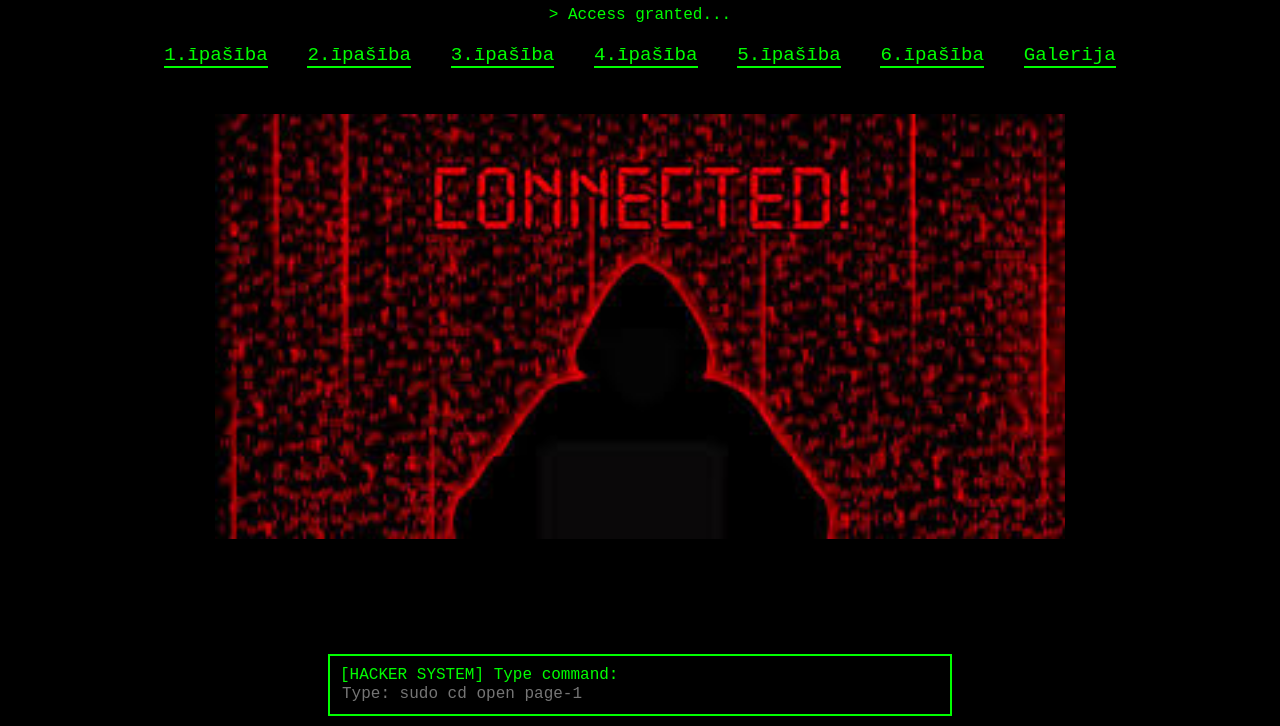
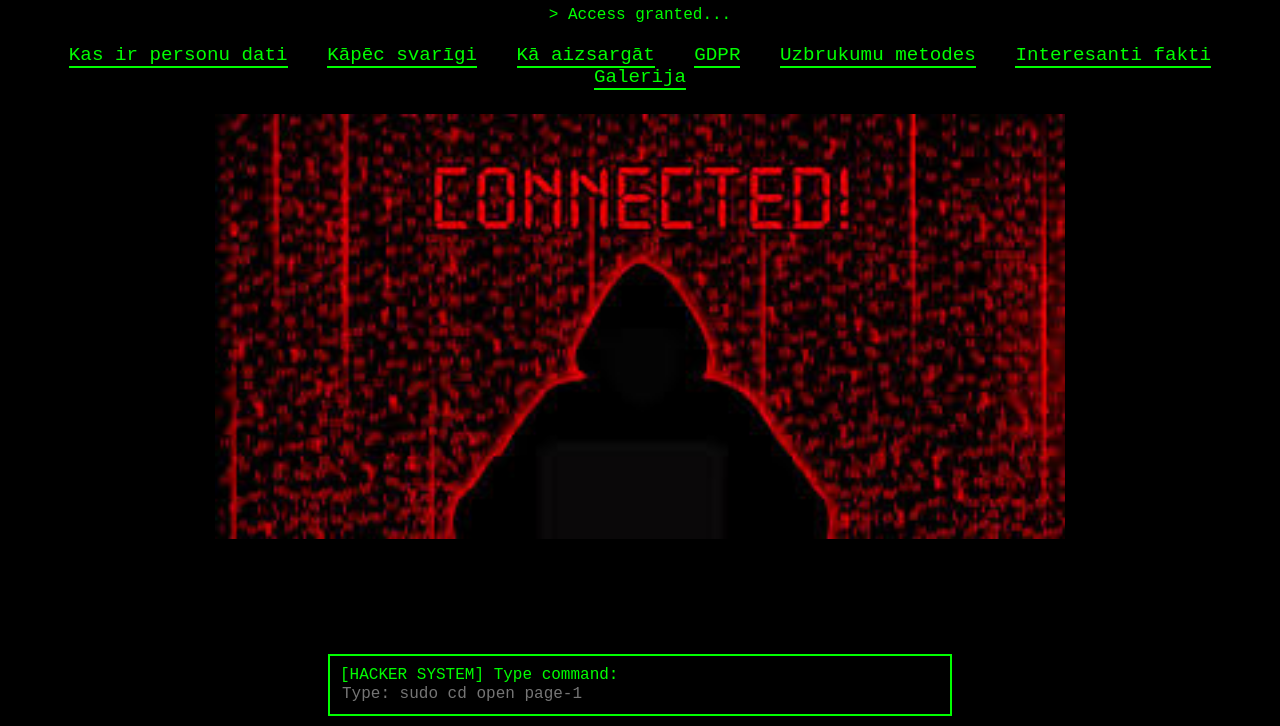
Before and after one commit to GodAsura999/Hacker-zone-site, a plain HTML site: page index.html in a window 1280 px wide. Shown: the part 74-800 px from the top of the page. Drawn offline with Linux system fonts and the light colour scheme.

Commit message:
Update index.html

```diff
--- a/index.html
+++ b/index.html
@@ -22,12 +22,12 @@ body {
         <p class="terminal-text">> Access granted...</p>
         <nav>
             <ul class="nav-bar">
-                <li><a href="page-1.html">1.īpašība</a></li>
-                <li><a href="page-2.html">2.īpašība</a></li>
-                <li><a href="page-3.html">3.īpašība</a></li>
-                <li><a href="page-4.html">4.īpašība</a></li>
-                <li><a href="page-5.html">5.īpašība</a></li>
-                <li><a href="page-6.html">6.īpašība</a></li>
+                <li><a href="page-1.html">Kas ir personu dati</a></li>
+                <li><a href="page-2.html">Kāpēc svarīgi</a></li>
+                <li><a href="page-3.html">Kā aizsargāt</a></li>
+                <li><a href="page-4.html">GDPR</a></li>
+                <li><a href="page-5.html">Uzbrukumu metodes</a></li>
+                <li><a href="page-6.html">Interesanti fakti</a></li>
                 <li><a href="gallery.html">Galerija</a></li>
             </ul>
         </nav>
```
